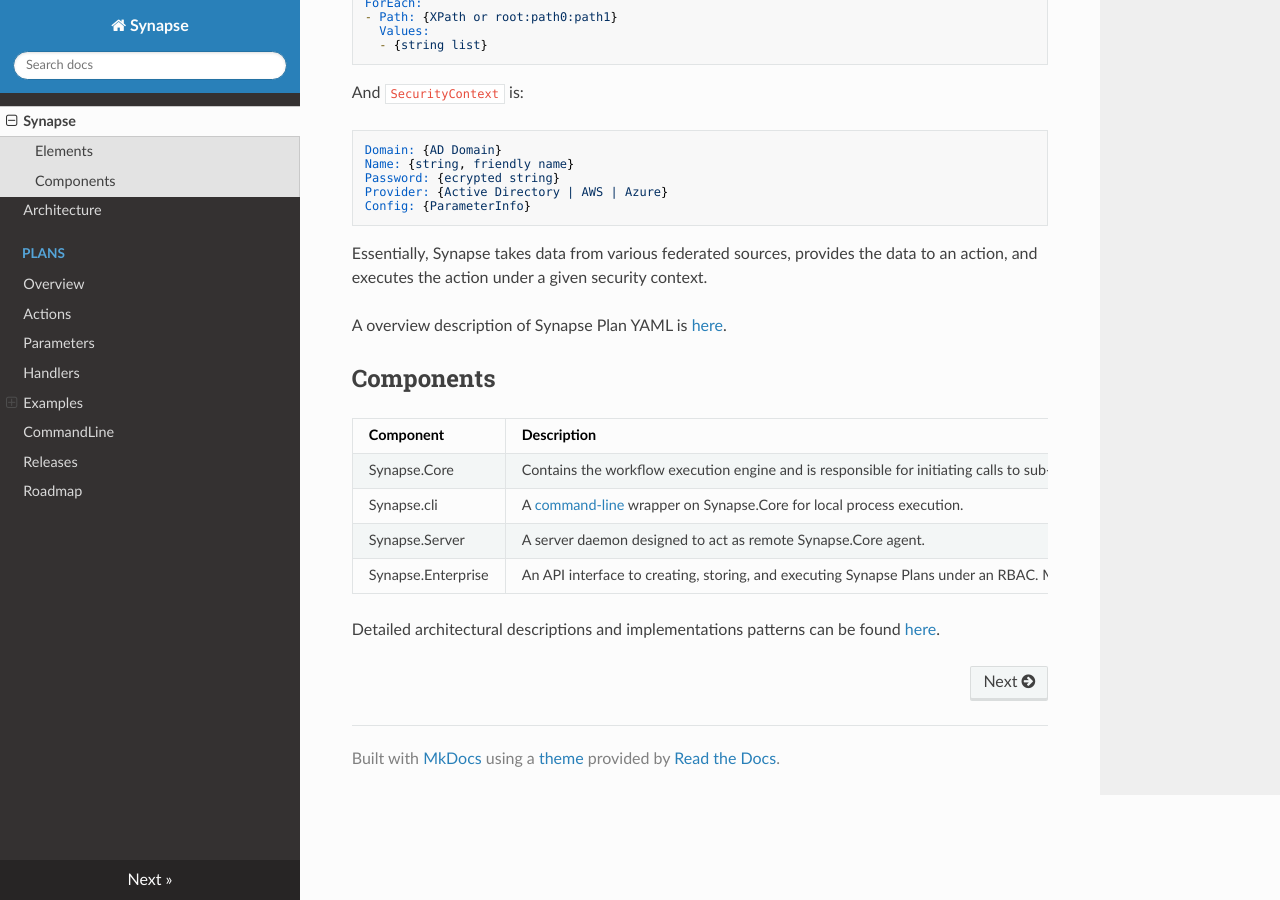
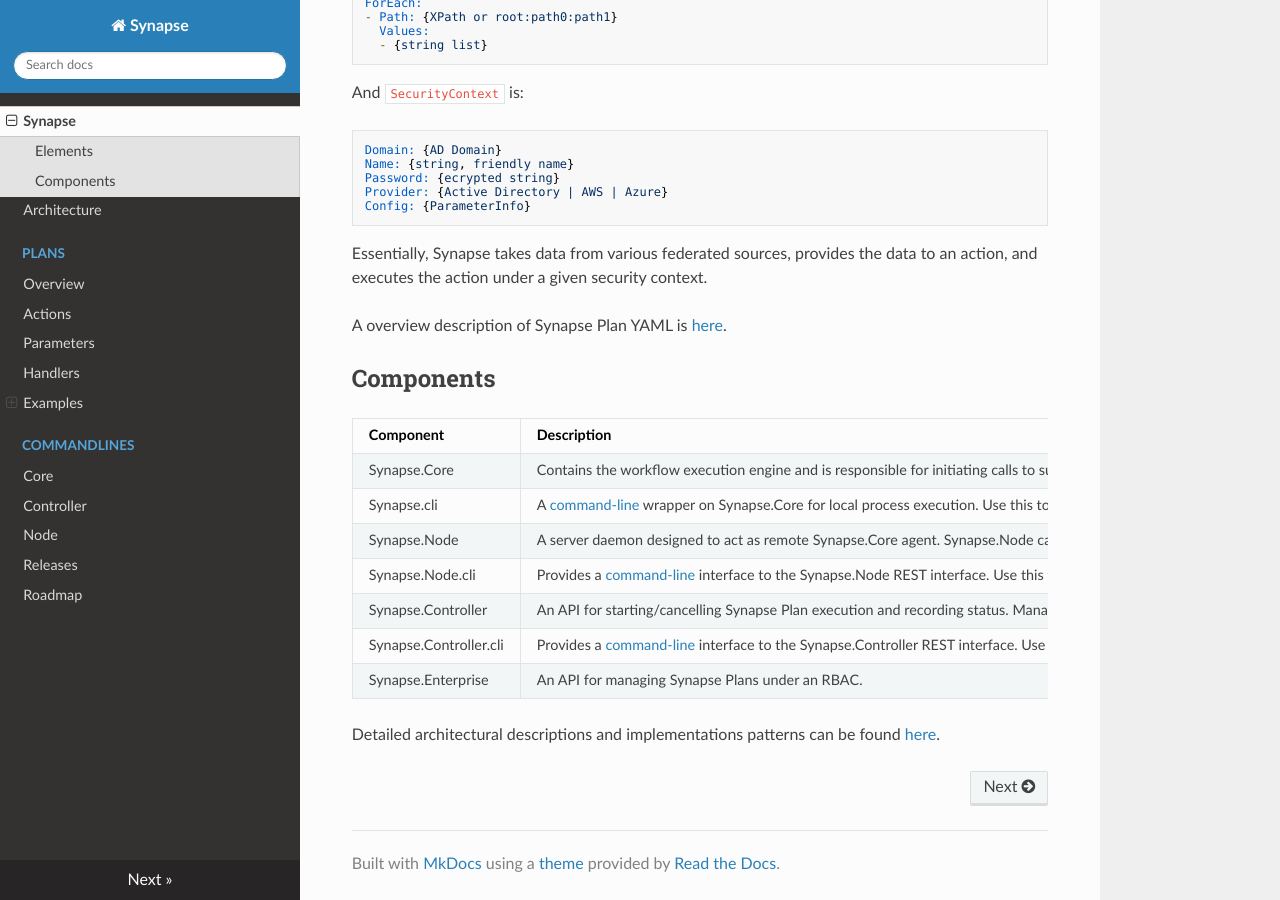
Before and after one commit to SynapseProject/synapse.docs, an MkDocs documentation site: the page built from docs/index.md, in a window 1280 px wide and 900 px high, scrolled down 1492 px. Built offline with MkDocs 1.6.1, drawn with Linux system fonts in a browser that asks for light colours; nearby versions of some CDN libraries; old or Windows-style settings are respelled for this version of MkDocs.

Commit message:
+ Controller/Node cli, updates to index/core cli

```diff
--- a/docs/index.md
+++ b/docs/index.md
@@ -76,8 +76,11 @@ A overview description of Synapse Plan YAML is [here](/plans/ "Plan YAML").
 | Component | Description
 |--------|--------
 |Synapse.Core|Contains the workflow execution engine and is responsible for initiating calls to sub-processes.
-|Synapse.cli|A [command-line](/cli/ "Command-line") wrapper on Synapse.Core for local process execution.
-|Synapse.Server|A server daemon designed to act as remote Synapse.Core agent.
-|Synapse.Enterprise|An API interface to creating, storing, and executing Synapse Plans under an RBAC.  Manages execution log-capture and keeps detailed audit logs.
+|Synapse.cli|A [command-line](/cli/core/ "Command-line") wrapper on Synapse.Core for local process execution.  Use this to test Synapse Plans locally.
+|Synapse.Node|A server daemon designed to act as remote Synapse.Core agent.  Synapse.Node can execute local or remote processes.
+|Synapse.Node.cli|Provides a [command-line](/cli/node/ "Command-line") interface to the Synapse.Node REST interface.  Use this to install/uninstall/start/drainstop/stop the server daemon, or to run Synapse.Node as a command-line-hosted process with console logging.
+|Synapse.Controller|An API for starting/cancelling Synapse Plan execution and recording status.  Manages execution log-capture and keeps detailed audit logs.
+|Synapse.Controller.cli|Provides a [command-line](/cli/controller/ "Command-line") interface to the Synapse.Controller REST interface.  Use this to install/uninstall/start/stop the server daemon, or to run Synapse.Controller as a command-line-hosted process with console logging.
+|Synapse.Enterprise|An API for managing Synapse Plans under an RBAC.
 
 Detailed architectural descriptions and implementations patterns can be found [here](/architecture/ "Architecture").
--- a/mkdocs.yml
+++ b/mkdocs.yml
@@ -19,7 +19,10 @@ pages:
         - Basic: plans/parms/xml/basic.md
         - ForEach: plans/parms/xml/foreach.md
     - Complete YAML: yaml.md
-- CommandLine: cli.md
+- CommandLines:
+  - Core: cli/core.md
+  - Controller: cli/controller.md
+  - Node: cli/node.md
 - Releases: releases.md
 - Roadmap: roadmap.md
 theme: readthedocs
```
Also changed, not shown: docs/cli.md (deleted, +0 -29 lines), docs/cli/controller.md (added, +50 -0 lines), docs/cli/core.md (added, +25 -0 lines), docs/cli/node.md (added, +53 -0 lines), docs/releases.md (+10 -10 lines).
